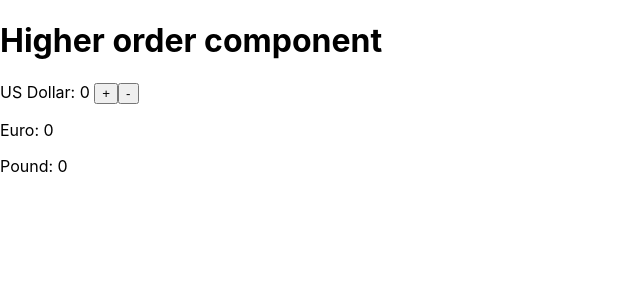
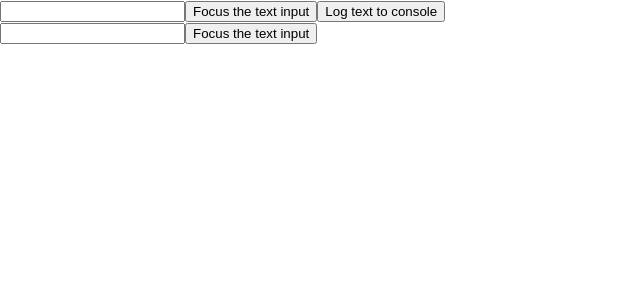
Before and after one commit to EmaTucovic/react-test, a React (Create React App) app: page / in a window 1280 px wide. Shown: the top 300 px of the page, without its empty margins (0-640 px from the left). Built offline with nearby package versions, Linux system fonts and the light colour scheme.

Commit message:
React refs

```diff
--- a/src/App.js
+++ b/src/App.js
@@ -1,10 +1,10 @@
 import React, { Component } from "react";
-import Test from './HigherOrderComponent';
+import ReactRefsTestig from './ReactRefs';
 class App extends Component {
   render() {
     return (
       <div>
-        <Test />
+        <ReactRefsTestig />
       </div>
     );
   }
--- /dev/null
+++ b/src/ReactRefs/index.js
@@ -0,0 +1,42 @@
+import React, { Component } from "react";
+
+class ReactRefsTestig extends Component {
+  state = {};
+  textInputRef = React.createRef();
+
+  focusTextInput = () => {
+    // Note: we're accessing "current" to get the DOM node
+    this.textInputRef.current.focus();
+    console.log(this.textInputRef);
+  };
+
+  focusTextInput2 = (event) => {
+      console.log(this.textInputRef2, event);
+  };
+
+  logText = e => {
+    // to tell our browser that we are dealing with the submit button being clicked
+    // and we don't want this event to "bubble up" (that is, be handled by the browser outside of this code).
+    e.preventDefault();
+    console.log(this.textInputRef.current.value);
+  };
+
+  render() {
+    return (
+      <div>
+        <div>
+          <input ref={this.textInputRef} />
+          <button onClick={this.focusTextInput}>Focus the text input</button>
+          <button onClick={this.logText}>Log text to console</button>
+        </div>
+        <div>
+          <input ref={ (element) => { this.textInputRef2 = element; }} />
+          <button onClick={(event) => this.focusTextInput2(event)}>Focus the text input</button>
+        </div>
+
+      </div>
+    );
+  }
+}
+
+export default ReactRefsTestig;
```
